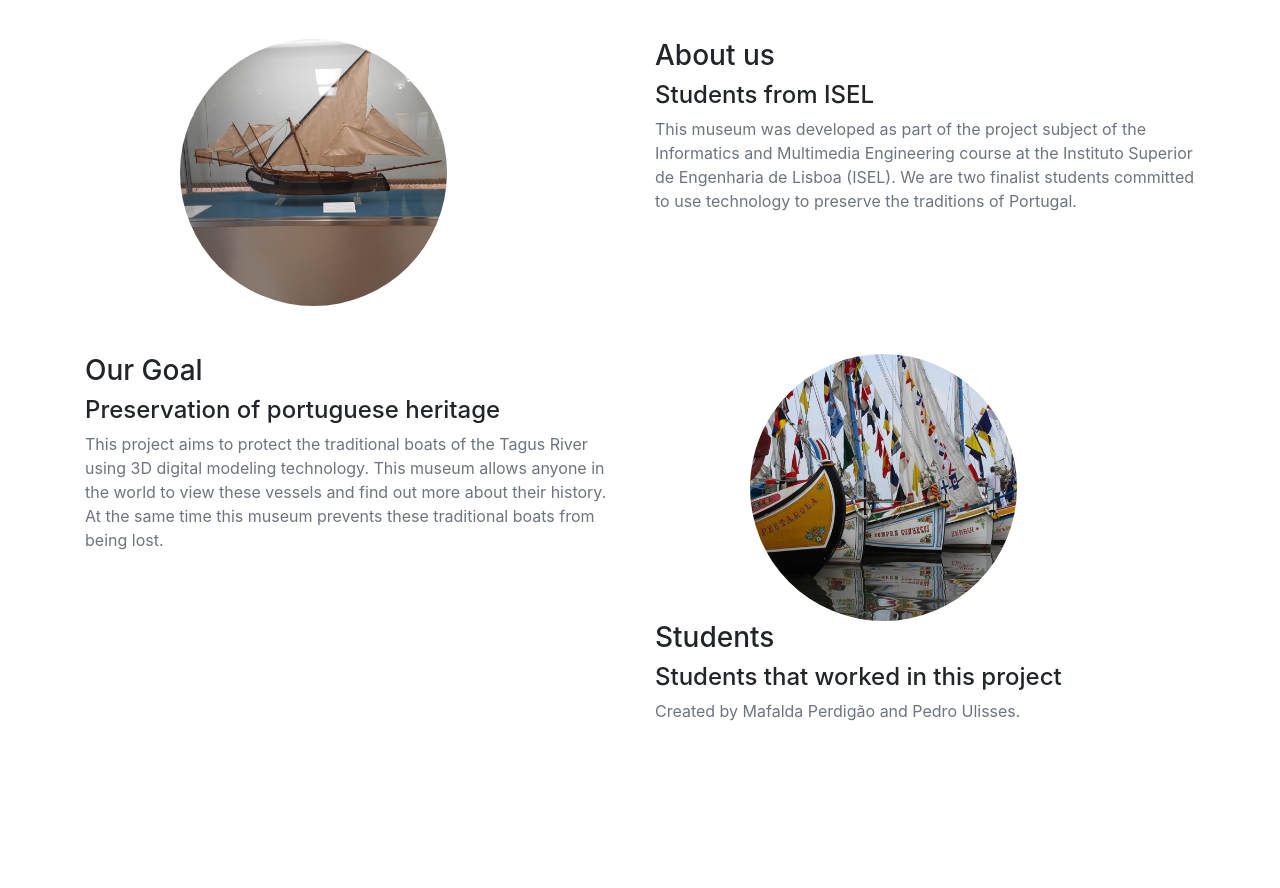
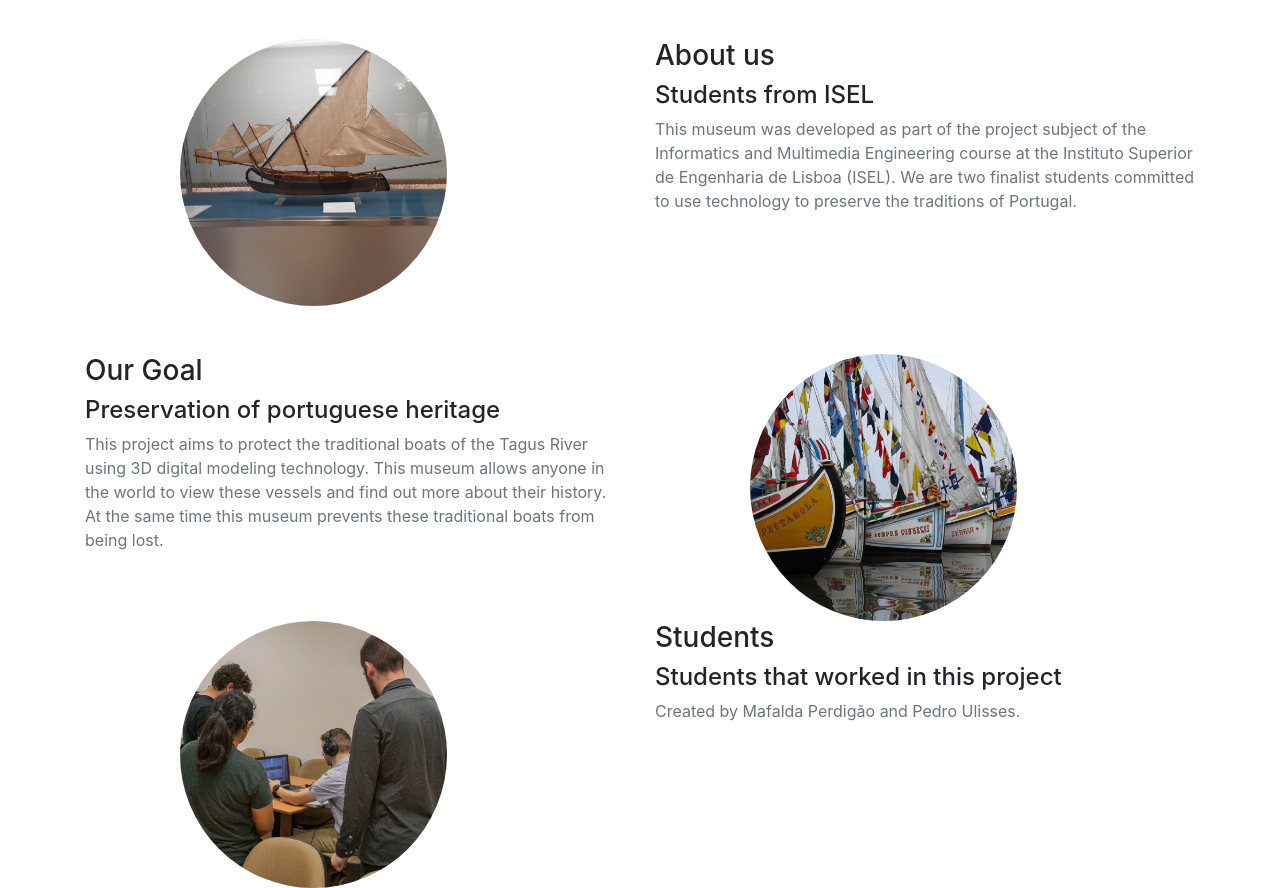
Before and after one commit to TagusNavyVirtualMuseum/TagusNavyVirtualMuseum, a plain HTML site: page about.html in a window 1280 px wide. Shown: the part 80-968 px from the top of the page. Before the commit the page ends 819 px from the top, so only its background shows below. Drawn offline with nearby package versions, Linux system fonts and the light colour scheme.

Commit message:
Update about.html

```diff
--- a/about.html
+++ b/about.html
@@ -73,7 +73,7 @@
 	<div class="row">
 		<div class="col-md-1"></div>
 		<div class="col-md-5 how-img">
-                	<img src="TemplateData/nos.jpeg" class="rounded-circle img-fluid" style="max-width: 60%" alt=""/>
+                	<img src="TemplateData/nos.png" class="rounded-circle img-fluid" style="max-width: 60%" alt=""/>
             	</div>
             <div class="col-md-6">
                 <h3>Students</h3>
```
